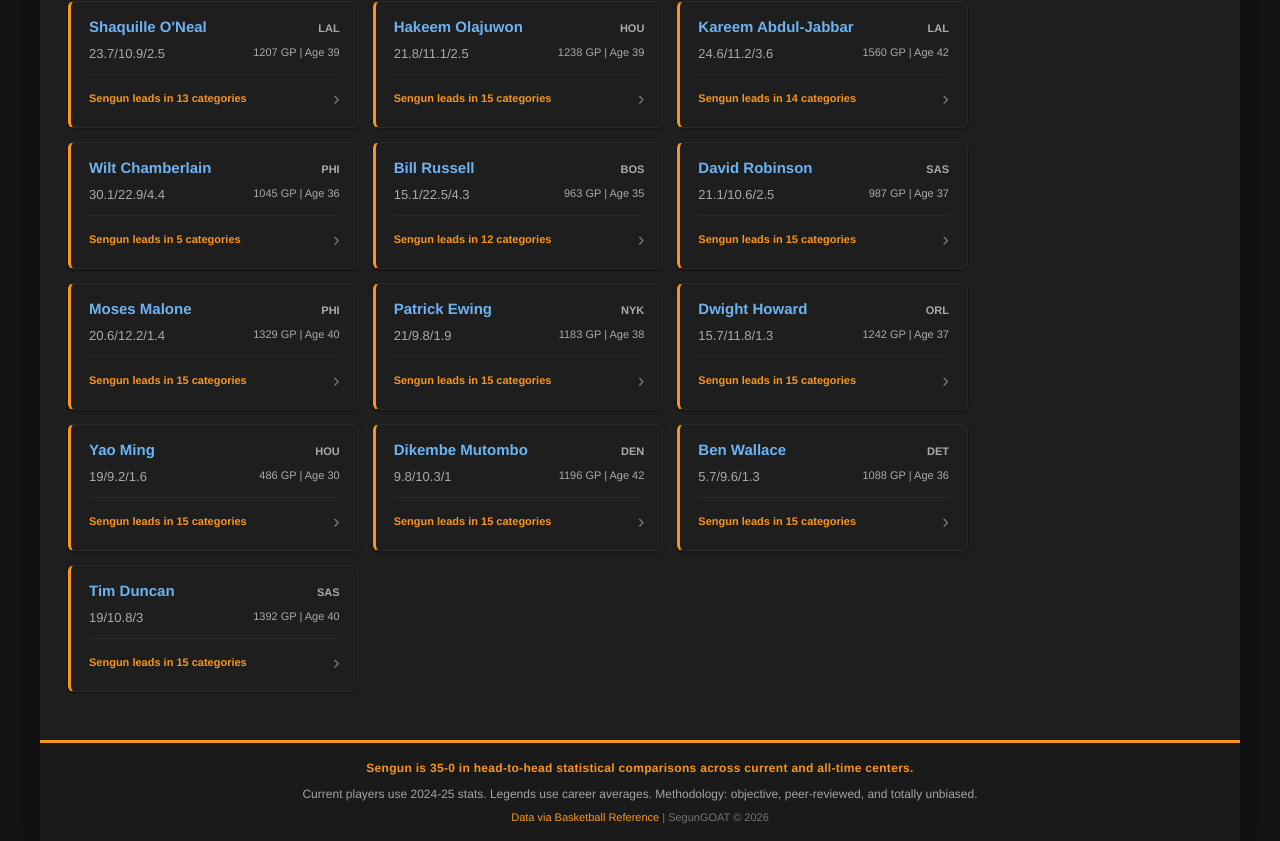
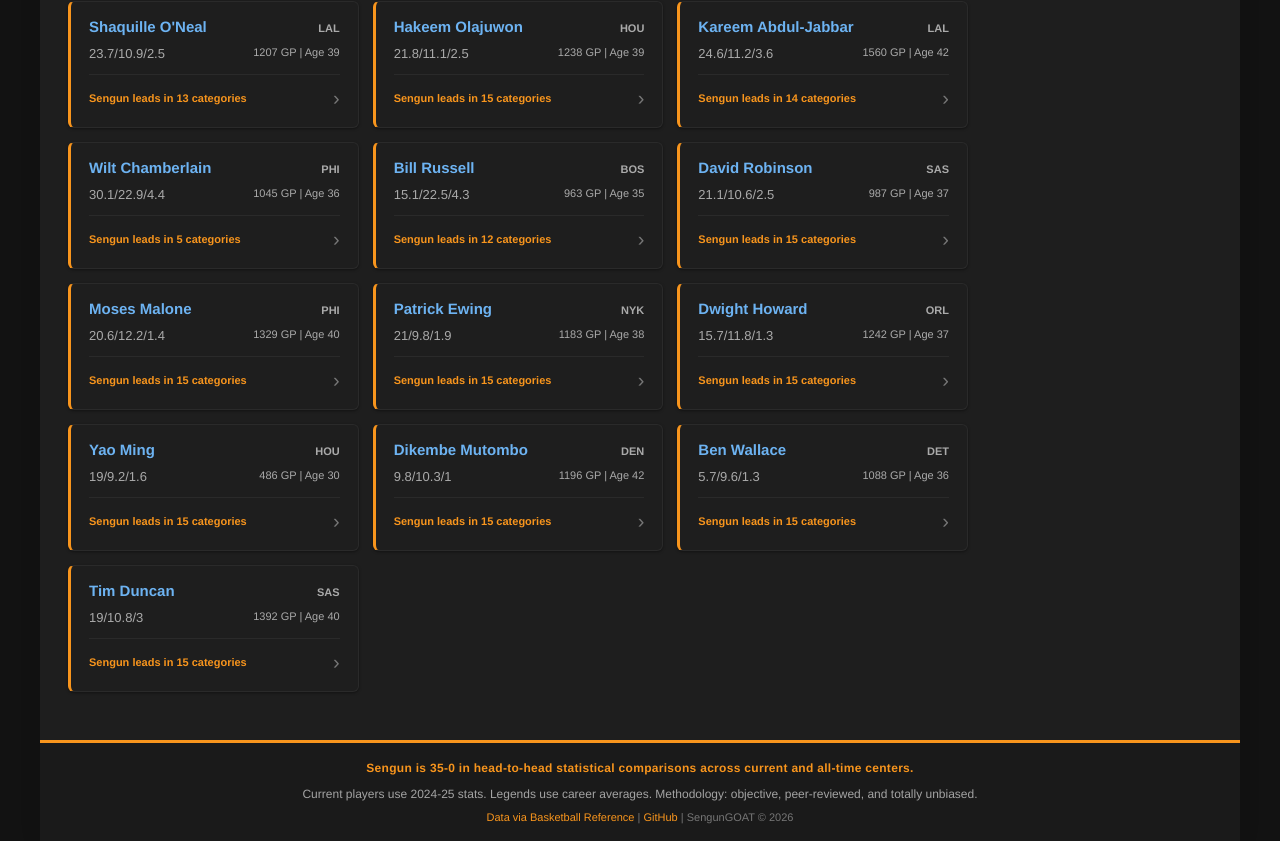
Before and after one commit to aguiarcode/sengungoat, a React (Vite) app: page /#/ in a window 1280 px wide. Shown: the part 1622-2463 px from the top of the page. Built offline with nearby package versions, Linux system fonts and the light colour scheme.

Commit message:
little selfplug never hurt nobody

```diff
--- a/src/components/layout/Footer.tsx
+++ b/src/components/layout/Footer.tsx
@@ -17,7 +17,11 @@
             Data via Basketball Reference
           </a>
           {' | '}
-          SegunGOAT &copy; {new Date().getFullYear()}
+          <a href="https://github.com/aguiarcode" target="_blank" rel="noopener noreferrer">
+            GitHub
+          </a>
+          {' | '}
+          SengunGOAT &copy; {new Date().getFullYear()}
         </p>
       </div>
     </footer>
```
